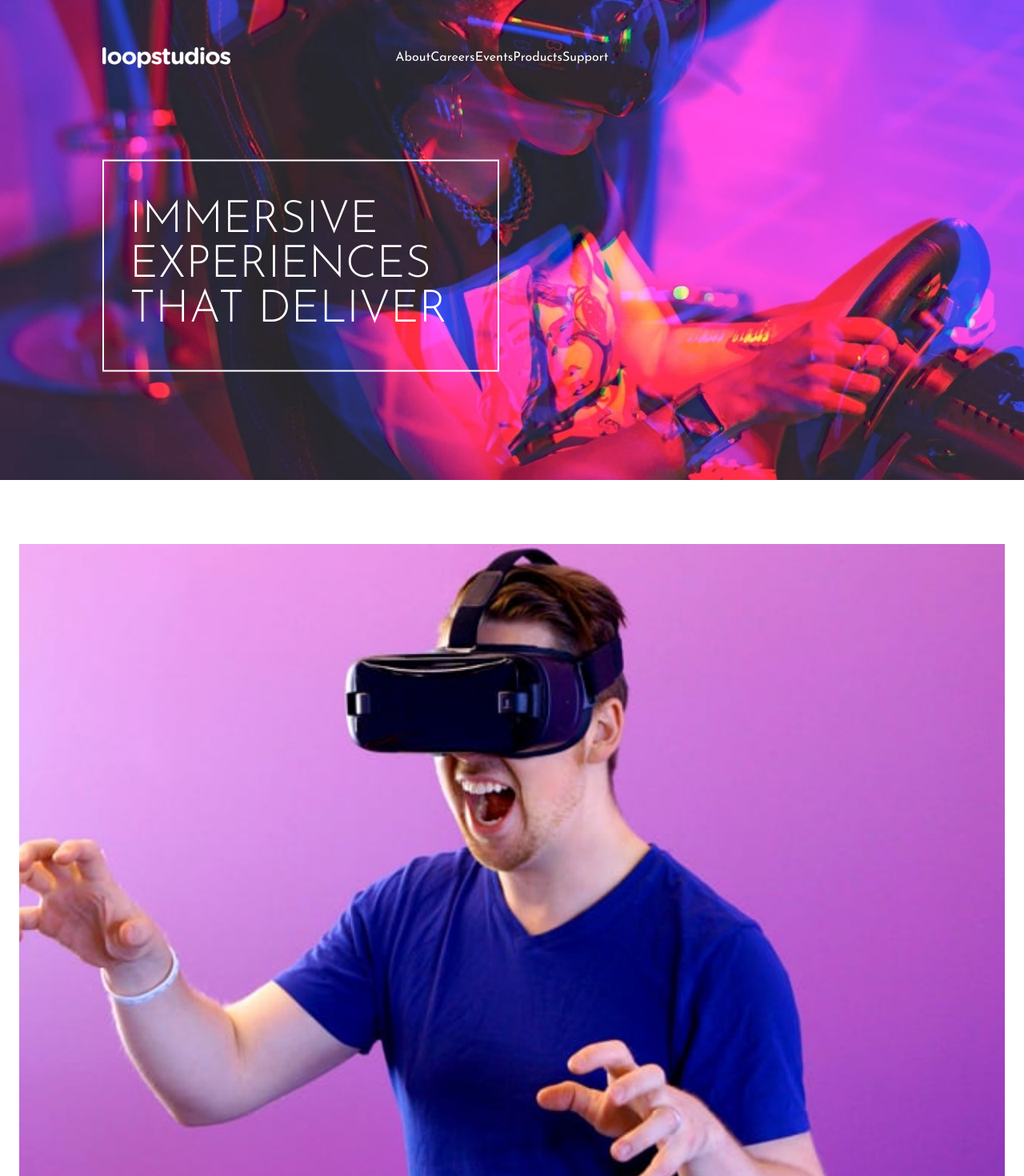
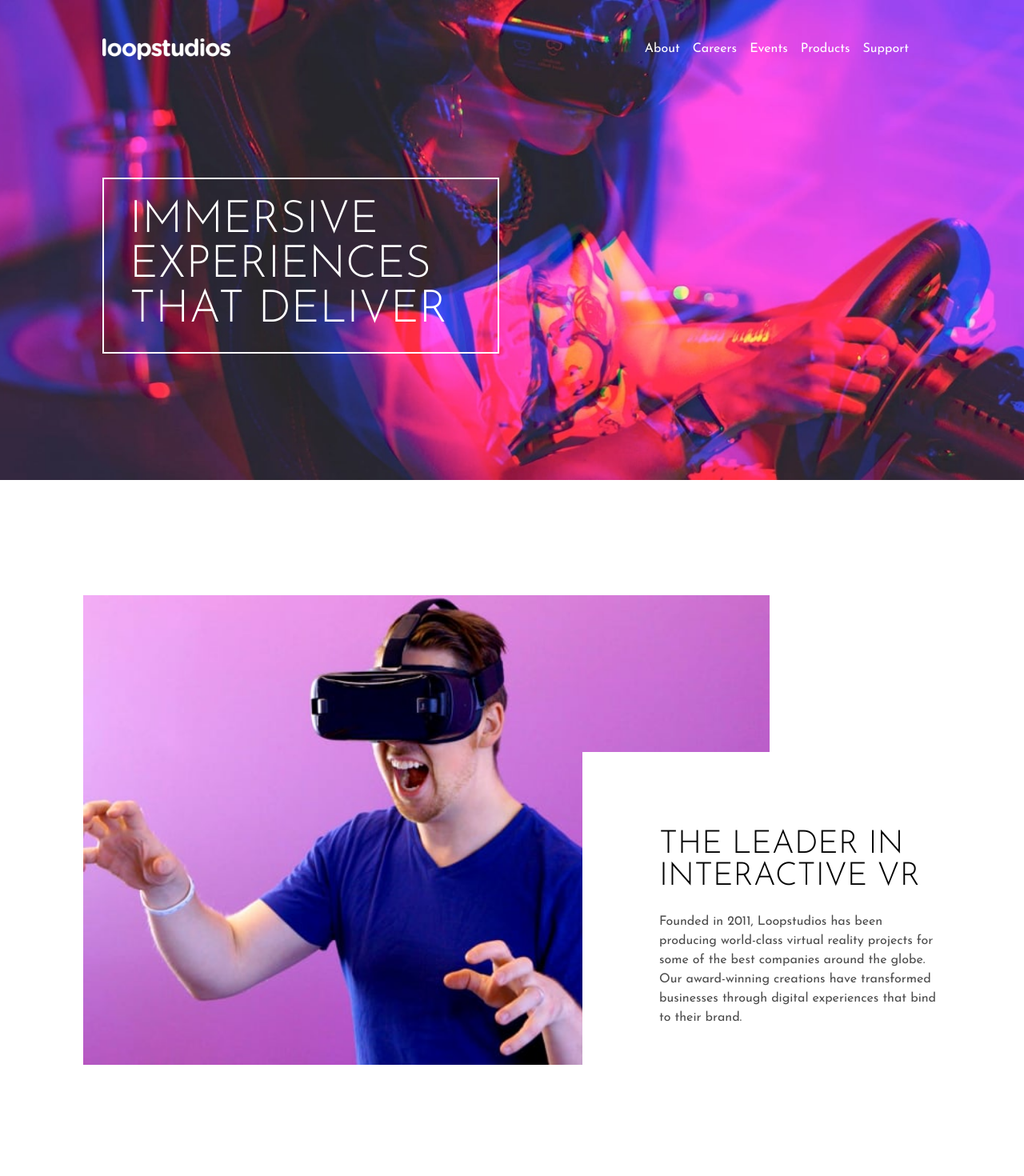
Before and after one commit to ini-s/loopstudios-landing-page, a React (Create React App) app: page / in a window 1280 px wide. Shown: the top 1470 px of the page at 80% size. Built offline with nearby package versions, Linux system fonts and the light colour scheme.

Commit message:
style: add active states and style row 2

```diff
--- a/src/components/Footer.js
+++ b/src/components/Footer.js
@@ -15,10 +15,18 @@ export default function Footer() {
             </div>
             <div className="footer-right">
                 <div className="footer-icons">
-                    <img src="/images/icon-facebook.png" alt="icon" />
-                    <img src="/images/icon-twitter.png" alt="icon" />
-                    <img src="/images/icon-pinterest.png" alt="icon" />
-                    <img className="instagram" src="/images/icon-instagram.png" alt="icon" />
+                    <div className="icon">
+                        <img src="/images/icon-facebook.png" alt="icon" />
+                    </div>
+                    <div className="icon">
+                        <img src="/images/icon-twitter.png" alt="icon" />
+                    </div>
+                    <div className="icon">
+                        <img src="/images/icon-pinterest.png" alt="icon" />
+                    </div>
+                    <div className="icon">
+                        <img className="instagram" src="/images/icon-instagram.png" alt="icon" />
+                    </div>
                 </div>
                 <div className="copyright">
                     <p>© 2021 Loopstudios. All rights reserved.</p>
--- a/src/components/Header.js
+++ b/src/components/Header.js
@@ -26,7 +26,7 @@ export default function Header() {
                 </nav>
                 <img className="open-menu" onClick={openSideNav} src={hamburger} alt="hamburger-menu" />
             </div>
-            <SideNav isActive={isActive} ssetIsActive={setIsActive} />
+            <SideNav isActive={isActive} setIsActive={setIsActive} />
         </header>
     )
 }
--- a/src/components/Styles/Footer.css
+++ b/src/components/Styles/Footer.css
@@ -16,6 +16,23 @@
 .footer-nav li {
     padding-bottom: 1.5rem;
     font-size: 1.2rem;
+    position: relative;
+}
+
+.footer-nav li a:before {
+    content: "";
+    height: 2px;
+    background-color: white;
+    position: absolute;
+    width: 0;
+    bottom: 0.8rem;
+    left: 0;
+    transition: 0.4s ease;
+}
+
+.footer-nav li:hover a:before {
+    width: 33%;
+    left: 23%;
 }
 
 .footer-logo {
@@ -27,9 +44,33 @@
     cursor: pointer;
 }
 
+.icon {
+    display: inline-block;
+    position: relative;
+}
+
 .footer-icons img {
     padding-right: 1rem;
+    position: relative;
 }
+
+.footer-icons .icon:before {
+    content: "";
+    height: 2px;
+    background-color: white;
+    position: absolute;
+    width: 0;
+    bottom: -0.2rem;
+    left: 0;
+    transition: 0.4s ease;
+}
+
+.footer-icons .icon:hover:before {
+    width: 60%;
+}
+
+
+
 
 @media screen and (min-width: 767px) {
 
--- a/src/components/Styles/Gallery.css
+++ b/src/components/Styles/Gallery.css
@@ -18,6 +18,14 @@
     font-family: 'Alata', sans-serif;
     letter-spacing: 0.3rem;
     font-size: 1rem;
+    color: black;
+    transition: 0.5s ease;
+}
+
+.mobile-see-all:hover,
+.desktop-see-all:hover {
+    background-color: black;
+    color: white;
 }
 
 @media screen and (min-width: 767px) {
@@ -47,7 +55,7 @@
         margin: 0
     }
 
-    .gallery{
+    .gallery {
         padding-bottom: 8rem;
     }
 }
--- a/src/components/Styles/Header.css
+++ b/src/components/Styles/Header.css
@@ -2,7 +2,8 @@ header {
     padding: 3rem 1.5rem;
     position: absolute;
     top: 0;
-    /* width: 100%; */
+    width: 100%;
+    z-index: 3;
 }
 
 .main-nav {
@@ -11,13 +12,30 @@ header {
     align-items: center;
 }
 
-.main-nav nav {
-    width: 30%;
-}
-
 .main-nav ul {
     display: flex;
     justify-content: space-between;
+}
+
+.main-nav ul li {
+    padding-right: 0.5rem;
+    position: relative;
+}
+
+.main-nav ul li a:before{
+    content: "";
+    height: 2px;
+    background-color: white;
+    position: absolute;
+    width: 0;
+    bottom: -1rem;
+    left: 0;
+    transition: 0.4s ease;
+}
+
+.main-nav ul li:hover a:before{
+    width: 33%;
+    left: 23%;
 }
 
 .main-nav a {
@@ -43,7 +61,7 @@ header {
     }
 
     header {
-        padding-left: 8rem;
+        padding: 3rem 8rem;
     }
 }
 
@@ -52,3 +70,9 @@ header {
         display: none;
     }
 }
+
+@media screen and (min-width: 900px) {
+    .main-nav ul li {
+        padding-right: 1rem;
+    }
+}
--- a/src/components/Styles/Home.css
+++ b/src/components/Styles/Home.css
@@ -32,7 +32,7 @@
 h1 {
     font-weight: 300;
     font-size: 1.8rem;
-    padding: 0 2rem;
+    padding: 1.5rem 2rem;
 }
 
 @media screen and (min-width: 375px) {
--- a/src/components/Styles/Image.css
+++ b/src/components/Styles/Image.css
@@ -12,7 +12,6 @@ picture img {
 
 .title {
     text-transform: uppercase;
-    color: white;
     position: absolute;
     z-index: 1;
     top: 3.5rem;
@@ -26,6 +25,10 @@ picture img {
     font-weight: 300;
 }
 
+.title h3:hover{
+    cursor: pointer;
+}
+
 /* .overlay {
     height: 100%;
     width: 100%;
@@ -35,9 +38,19 @@ picture img {
 .image-box {
     position: relative;
     padding-top: 1.5rem;
-    flex-basis: 250px;
+    flex-basis: 270px;
+    color: white;
+    transition: 0.4s ease;
 }
 
+.image-box img:hover{
+    cursor:pointer;
+    opacity: 0.4;
+}
+
+.image-box:hover{
+    color: black !important;
+}
 
 .overlay{
     position: absolute;
@@ -70,6 +83,11 @@ picture img {
     }
 }
 
+@media screen and (min-width: 900px){
+    .image-box{
+        flex-basis: 250px;
+    }
+}
 
 @media screen and (min-width: 1000px) {
     .title h3 {
--- a/src/components/Styles/Top.css
+++ b/src/components/Styles/Top.css
@@ -1,20 +1,94 @@
 .Top {
     padding: 5rem 1.5rem;
     text-align: center;
+    position: relative;
 }
 
 .Top-mobile {
     width: 100%;
+    height: 100%;
+    object-fit: cover;
+}
+
+.Top .right {
+    padding-top: 2rem;
 }
 
 h2 {
     font-weight: 300;
     font-size: 2rem;
+    padding-bottom: 1.5rem;
 }
 
-p{
+.Top p {
     line-height: 1.5;
     opacity: 0.7;
-    max-width: 300px;
     margin: 0 auto;
 }
+
+@media screen and (min-width: 767px) {
+    .Top {
+        padding: 9rem 6.5rem;
+    }
+
+    .Top .right {
+        padding-top: 0;
+        text-align: left;
+        position: absolute;
+        bottom: 9rem;
+        right: 6.5rem;
+        height: 45%;
+        width: 40%;
+        background-color: white;
+        padding: 2rem 0 0 2rem;
+    }
+
+    .Top .right .text {
+        height: 100%;
+    }
+
+    .Top .left {
+        width: 80%;
+    }
+
+}
+
+@media screen and (min-width: 767px) and (max-width: 800px){
+
+    .Top h2{
+        font-size: 1.8rem;
+        padding-bottom: 1rem;
+    }
+
+    .Top .right{
+        padding: 1.5rem 0 0 1.5rem;
+    }
+}
+
+@media screen and (min-width: 969px) {
+    .Top .right {
+        padding: 4rem 0 0 4rem;
+        width: 35%;
+    }
+}
+@media screen and (min-width: 1200px) {
+    .Top h2 {
+        font-size: 2.5rem;
+    }
+
+    .Top .right {
+        width: 35%;
+        height: 45%;
+        padding: 0 !important;
+    }
+
+    .Top .right .text {
+        padding: 6rem 0 0 6rem;
+    }
+}
+
+@media screen and (min-width: 1300px){
+    .Top .right .text {
+        padding-top: 9rem;
+    }
+}
--- a/src/components/Styles/sideNav.css
+++ b/src/components/Styles/sideNav.css
@@ -7,6 +7,10 @@
     left: 0;
     z-index: 2;
     display: none;
+}
+
+.side-nav nav {
+    padding: 1.5rem;
 }
 
 .side-nav ul {
--- a/src/components/Top.js
+++ b/src/components/Top.js
@@ -8,6 +8,7 @@ export default function Top() {
                 <img className="Top-mobile" src={mobileInteractive} alt="interactive-img-mobile" />
             </div>
             <div className="right">
+                <div className="text">
                     <h2> THE LEADER IN INTERACTIVE VR </h2>
                     <p>Founded in 2011, Loopstudios has been producing world-class virtual reality
                         projects for some of the best companies around the globe. Our award-winning
@@ -15,6 +16,7 @@ export default function Top() {
                         to their brand.
                     </p>
                 </div>
+            </div>
         </section>
     )
 }
--- a/src/index.css
+++ b/src/index.css
@@ -1,8 +1,12 @@
 /* font-family: 'Josefin Sans', sans-serif; */
 /* font-family: 'Alata', sans-serif; */
-body {
+* {
   margin: 0;
   padding: 0;
+  box-sizing: border-box;
+}
+
+body {
   box-sizing: border-box;
   font-family: 'Josefin Sans', sans-serif;
   overflow-x: hidden;
```
Lines whose indentation alone changed are shown as unchanged.
